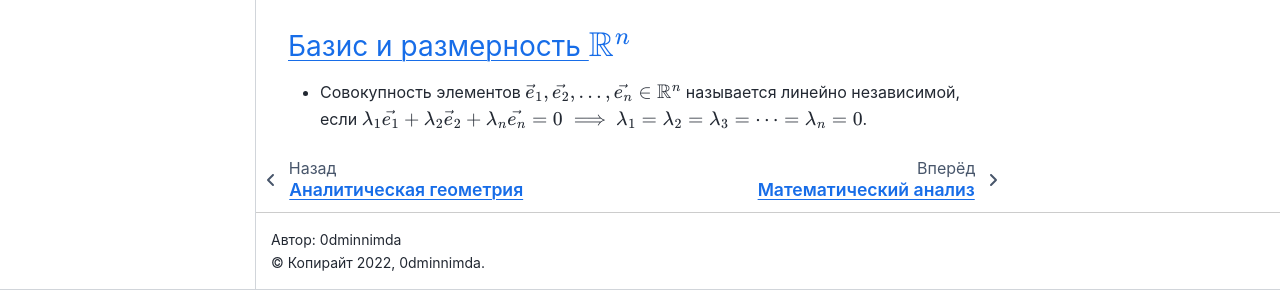
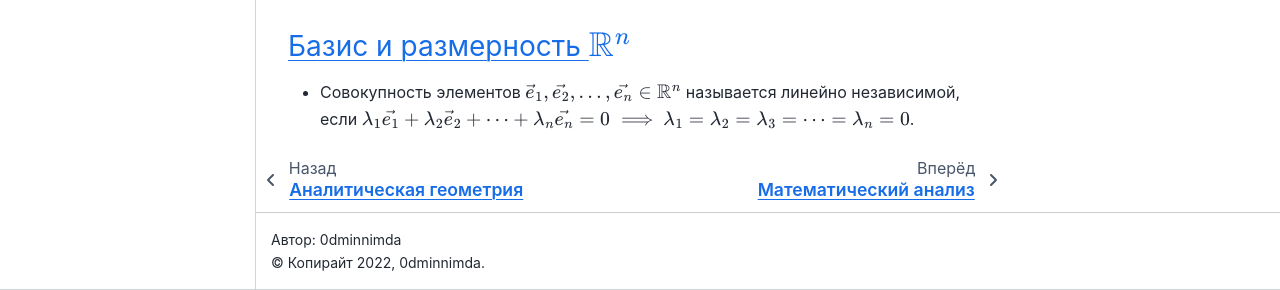
Before and after one commit to mephi-tex/mephi-tex, a Sphinx documentation site: the page built from docs/IVT_evening/linear-algebra.md, in a window 1280 px wide and 900 px high, scrolled down 7255 px. Shown: the part 610-900 px from the top of the window. Built offline with Sphinx 7.4.7 and the Sphinx Book theme 1.1.4, drawn with Linux system fonts in a browser that asks for light colours; the version number could not be read and is left out.

Commit message:
fix linear algebra ivt eveinng

```diff
--- a/docs/IVT_evening/linear-algebra.md
+++ b/docs/IVT_evening/linear-algebra.md
@@ -310,4 +310,4 @@ depth: 3
   - $\left(-1\right)\vec{a} = \left(-1\right)\vec{a} + \vec{0} = \left(-1\right) \vec{a} + \vec{a} + \vec{a}' = (-1 + 1) \vec{a} + \vec{a}' = 0 \vec{a} + \vec{a}' = \vec{0} + \vec{a}' = \vec{a}'$
 
 ### Базис и размерность $\RR^{n}$
-- Совокупность элементов $\vec{e}_{1}, \vec{e_{2}}, \dots, \vec{e_{n}} \in \RR^{n}$ называется линейно независимой, если $ \lambda_{1}\vec{e_{1}} +  \lambda_{2}\vec{e}_{2} +  \lambda_{n} \vec{e_{n}} = 0 \implies $ $\lambda_{1} = \lambda_{2} = \lambda_{3} = \dots = \lambda_{n} = 0$.
+- Совокупность элементов $\vec{e}_{1}, \vec{e_{2}}, \dots, \vec{e_{n}} \in \RR^{n}$ называется линейно независимой, если $ \lambda_{1}\vec{e_{1}} +  \lambda_{2}\vec{e}_{2} + \dots +  \lambda_{n} \vec{e_{n}} = 0 \implies $ $\lambda_{1} = \lambda_{2} = \lambda_{3} = \dots = \lambda_{n} = 0$.
```
